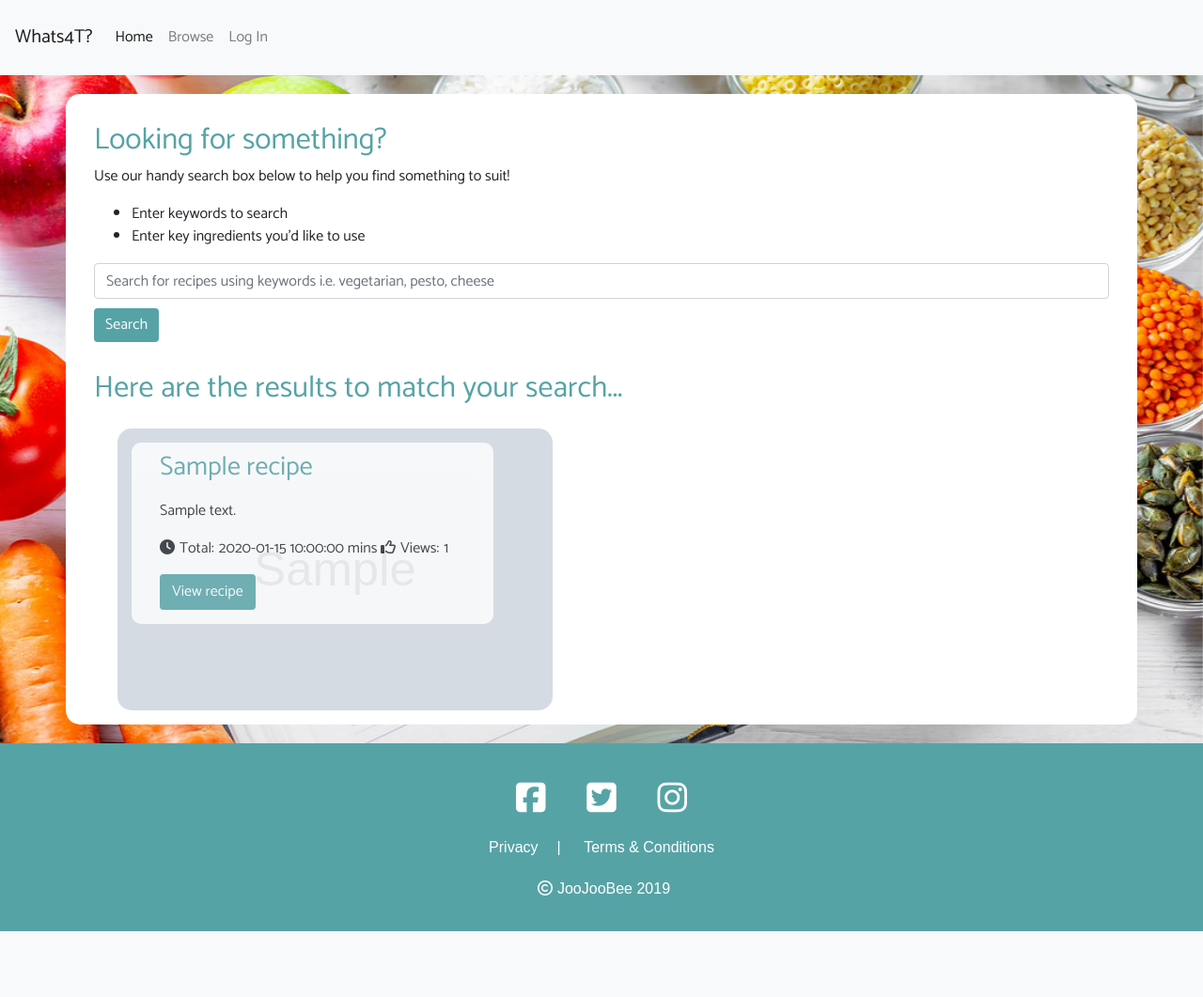
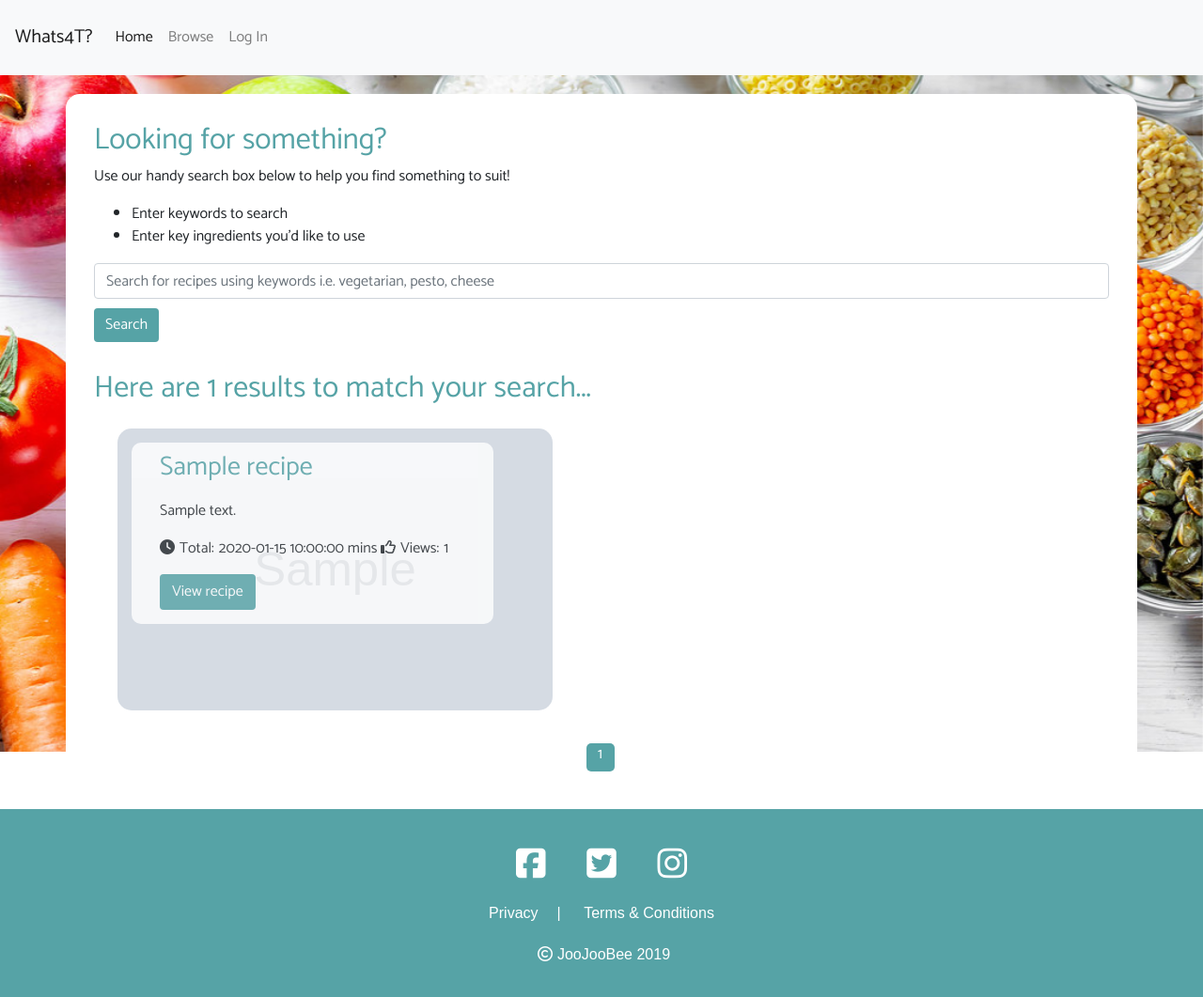
Before and after one commit to Joojoobee87/Whats4T, a Flask app: page /find_recipes in a window 1280 px wide. Shown: the whole page at 94% size. Before the commit the page ends 991 px from the top, so only its background shows below. Run offline with Flask 2, Linux system fonts and the light colour scheme; grey boxes marked "Sample" are stand-in pictures; a database or web service that is not in the repository returns one stand-in record (values such as "Sample title"); some libraries are stand-ins or nearby versions; some web fonts are replaced.

Commit message:
added pagination for recipe results and information to user on numbner of results returned

```diff
--- a/templates/reciperesults.html
+++ b/templates/reciperesults.html
@@ -20,9 +20,17 @@
         </form>
     </div>
 
-    {% if recipes %}
+    {% if recipes is none %}
 
-    <h2>Here are the results to match your search...</h2>
+    <h2>Sorry we couldn't find what you are looking for...</h2>
+
+    {% else %}
+
+    {% for n in page_range %}
+
+        <h2>Here are {{ total_results }} results to match your search...</h2>
+
+    {% endfor %}
 
     <div class="row">
 
@@ -49,13 +57,16 @@
 
         {% endfor %}
 
-    {% else %}
-
-    <h2>Sorry we couldn't find what you are looking for...</h2>
-
     {% endif %}
 
     </div>
+
+    <div class="page-numbers-container col-md-12">
+    {% for n in page_range %}
+            <div class="page-numbers"><a href="{{url_for('get_recipes', page=n)}}">{{ n }}</a></div>
+    {% endfor %}
+    </div>
+
 </div>
 
 
```
